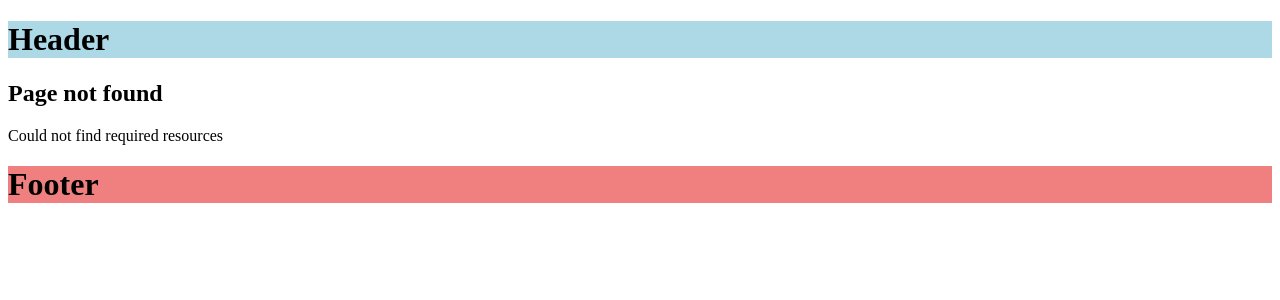
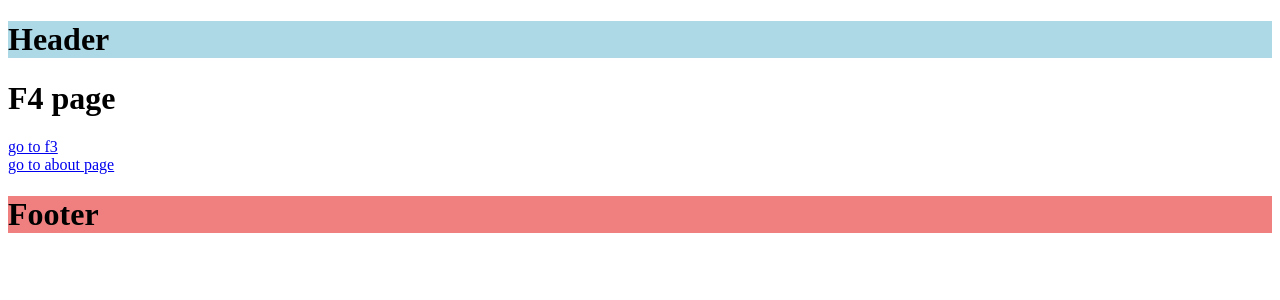
Before and after one commit to naren4488/next-js-learning, a Next.js app in the folder routing-demo/: page /f1/f4 in a window 1280 px wide. Before the commit this address had no page. Shown: the top 300 px of the page. Built offline with nearby package versions, Linux system fonts and the light colour scheme.

Commit message:
intercepting routes

```diff
--- /dev/null
+++ b/routing-demo/src/app/complexDashboard/@login/default.tsx
@@ -0,0 +1,5 @@
+import Card from "@/components/card";
+
+export default function LoginPage(){
+    return <Card>Login to continue</Card>
+}
--- /dev/null
+++ b/routing-demo/src/app/f1/f4/page.tsx
@@ -0,0 +1,13 @@
+import Link from "next/link";
+
+export default function pageF4(){
+    return <>
+    <h1>F4 page</h1>
+
+    <div>
+        <Link href='/f1/f3'>go to f3</Link>
+        <br/>
+        <Link href='/about'>go to about page</Link>
+    </div>
+    </>
+}
```
Also changed, not shown: routing-demo/src/app/f1/(.)f2/page.tsx (added, +8 -0 lines), routing-demo/src/app/f1/f2/page.tsx (added, +8 -0 lines), routing-demo/src/app/f1/f3/page.tsx (added, +9 -0 lines), routing-demo/src/app/f1/f4/(..)f3/page.tsx (added, +9 -0 lines), routing-demo/src/app/f1/f4/(...)about/page.tsx (added, +9 -0 lines), routing-demo/src/app/f1/page.tsx (added, +8 -0 lines).
